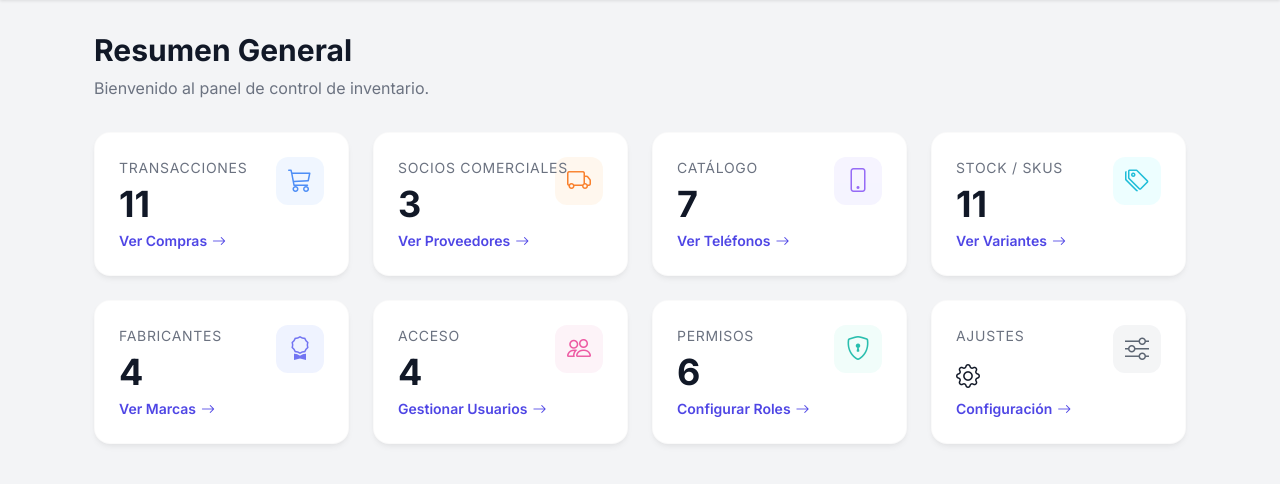
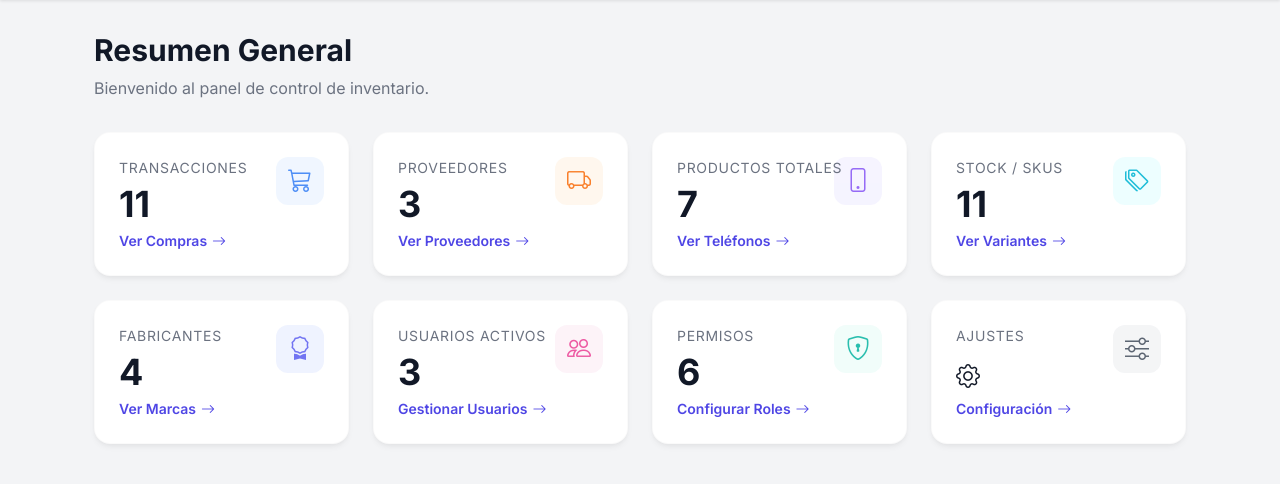
Before and after one commit to jeremyja28/Actividad_7, a PHP site: page / in a window 1280 px wide. Shown: the part 72-556 px from the top of the page. Run offline with PHP 8.4, Linux system fonts and the light colour scheme; a user stored in the database is signed in; data comes from the database, SQL or seed files in the repository.

Commit message:
modifciacion

```diff
--- a/index.php
+++ b/index.php
@@ -8,8 +8,11 @@ if (!isset($_SESSION['user_id'])) {
 require_once 'connect.php';
 
 // Helper function to get count
-function getCount($conn, $table) {
+function getCount($conn, $table, $condition = null) {
     $sql = "SELECT COUNT(*) as total FROM $table";
+    if ($condition) {
+        $sql .= " WHERE $condition";
+    }
     $res = $conn->query($sql);
     if ($res && $row = $res->fetch_assoc()) {
         return $row['total'];
@@ -22,7 +25,7 @@ $count_marcas = getCount($conn, 'marcas');
 $count_variantes = getCount($conn, 'variantes');
 $count_proveedores = getCount($conn, 'proveedores');
 $count_compras = getCount($conn, 'compras');
-$count_usuarios = getCount($conn, 'usuarios');
+$count_usuarios = getCount($conn, 'usuarios', "estado = 'activo'");
 $count_roles = getCount($conn, 'cod_rol');
 
 ?>
@@ -205,7 +208,7 @@ $count_roles = getCount($conn, 'cod_rol');
         <div class="col-md-6 col-lg-3">
             <a href="create_modify_proveedor/listar_proveedor.php" class="stat-card theme-orange">
                 <div class="content">
-                    <div class="card-label">Socios Comerciales</div>
+                    <div class="card-label">Proveedores</div>
                     <div class="card-value"><?php echo $count_proveedores; ?></div>
                     <div class="card-link">Ver Proveedores <i class="bi bi-arrow-right"></i></div>
                 </div>
@@ -219,7 +222,7 @@ $count_roles = getCount($conn, 'cod_rol');
         <div class="col-md-6 col-lg-3">
             <a href="create_modify_phone/listar_telefono.php" class="stat-card theme-purple">
                 <div class="content">
-                    <div class="card-label">Catálogo</div>
+                    <div class="card-label">Productos Totales</div>
                     <div class="card-value"><?php echo $count_productos; ?></div>
                     <div class="card-link">Ver Teléfonos <i class="bi bi-arrow-right"></i></div>
                 </div>
@@ -261,7 +264,7 @@ $count_roles = getCount($conn, 'cod_rol');
         <div class="col-md-6 col-lg-3">
             <a href="create_modify_user/listar.php" class="stat-card theme-pink">
                 <div class="content">
-                    <div class="card-label">Acceso</div>
+                    <div class="card-label">Usuarios Activos</div>
                     <div class="card-value"><?php echo $count_usuarios; ?></div>
                     <div class="card-link">Gestionar Usuarios <i class="bi bi-arrow-right"></i></div>
                 </div>
```
